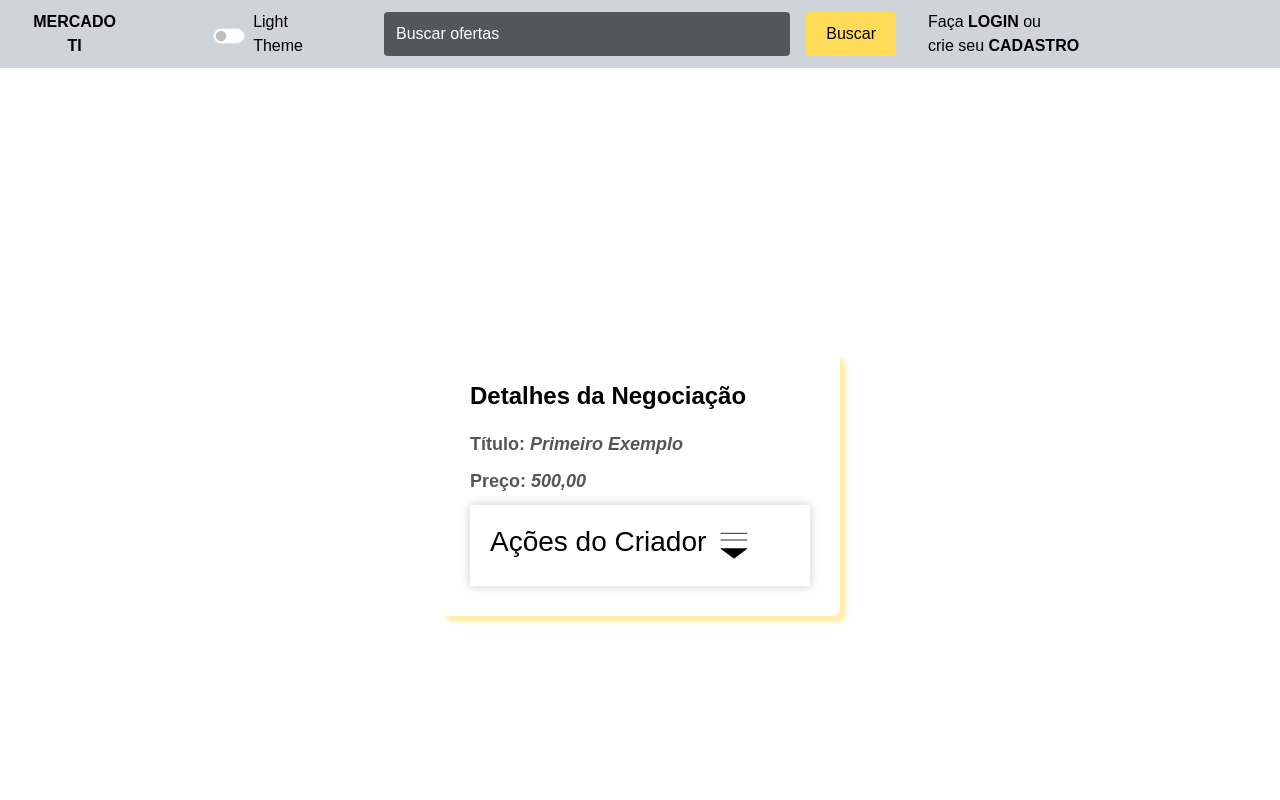
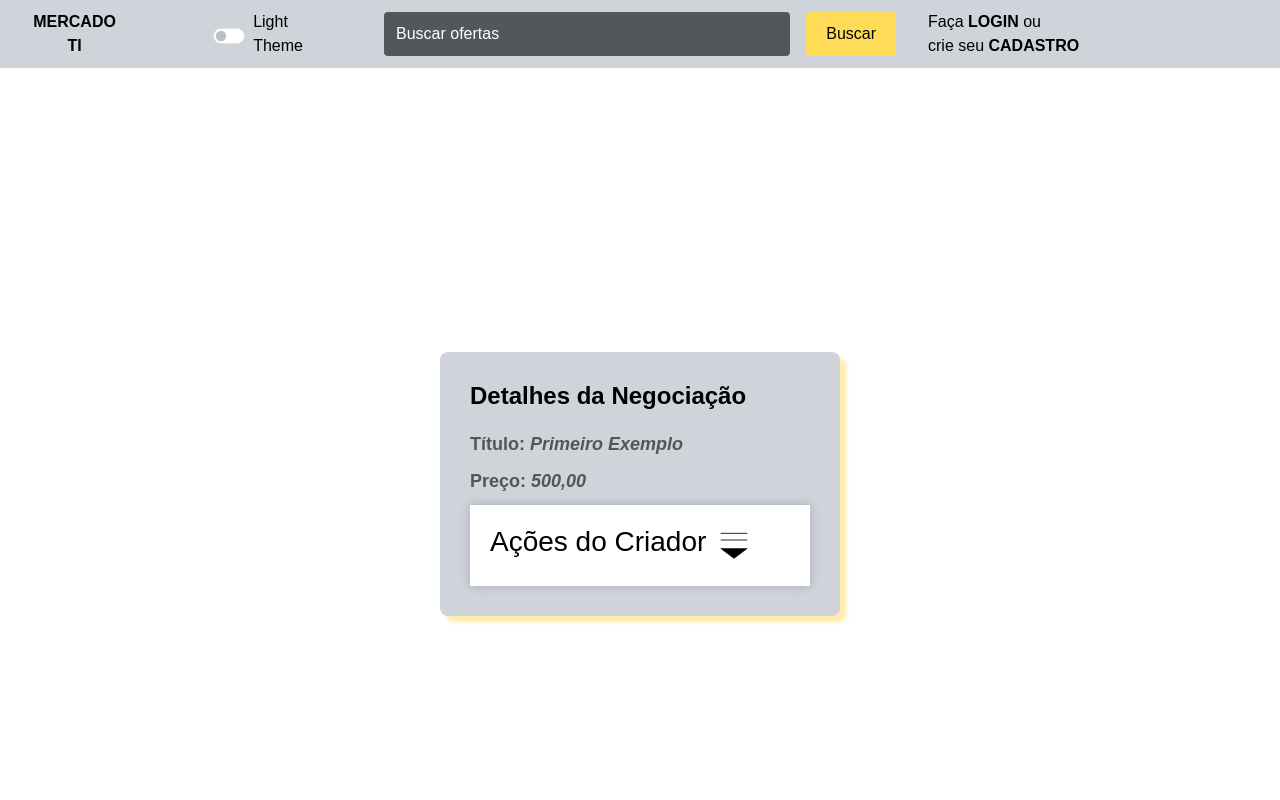
Before and after one commit to alvarolealdl/it-marketplace, a React (Vite) app: page /my-negotiations/1 in a window 1280 px wide. Shown: the top 800 px of the page. Built offline with nearby package versions, Linux system fonts and the light colour scheme; data requests are answered from the project's data file.

Commit message:
[ITMKTPL] Update background color of full screen size

```diff
--- a/src/styles/Generic.scss
+++ b/src/styles/Generic.scss
@@ -11,13 +11,11 @@
   &-dark {
     background-color: $light-black;
     color: $white;
-    height: 100vh;
   }
 
   &-light {
     background-color: $white;
     color: $black;
-    height: 100vh;
   }
 }
 
--- a/src/styles/ViewNegotiation.scss
+++ b/src/styles/ViewNegotiation.scss
@@ -96,7 +96,10 @@
 .mktp-container {
   &-light {
     .mktp-view-negotiation__box {
+      background-color: $medium-gray;
+
       &__title {
+        background-color: $white;
         color: $black;
       }
     }
```
